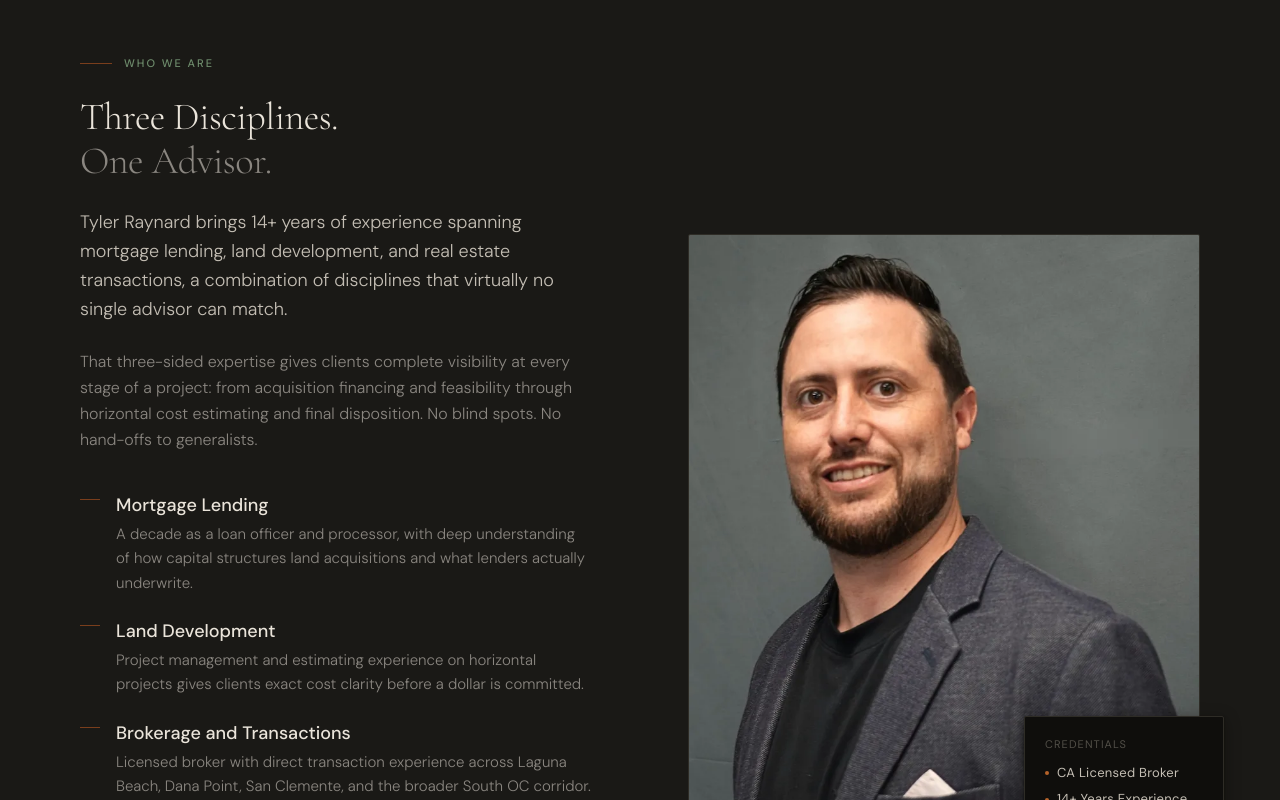
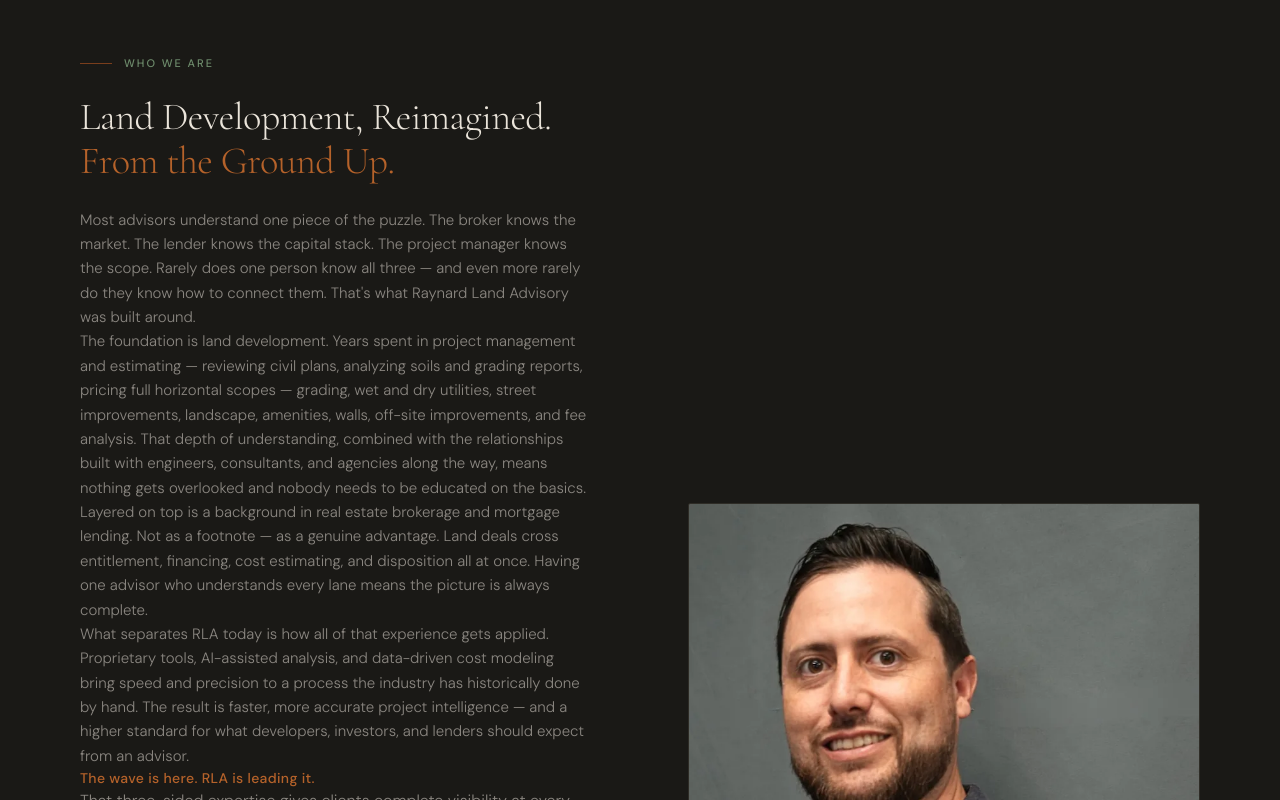
Before and after one commit to tyraynard/rla-website, a Next.js app: page / in a window 1280 px wide. Shown: the part 900-1700 px from the top of the page. Built offline with nearby package versions, Linux system fonts and the light colour scheme.

Commit message:
feat: about rewrite, service area update, fix stray p tag

```diff
--- a/src/components/sections/AboutSection.tsx
+++ b/src/components/sections/AboutSection.tsx
@@ -2,19 +2,18 @@
 
 const DIFFERENTIATORS = [
   {
-    title: "Mortgage Lending",
-    body: "A decade as a loan officer and processor, with deep understanding of how capital structures land acquisitions and what lenders actually underwrite.",
+    title: "Land Development",
+    body: "Project management and estimating across the full horizontal development scope — grading, wet and dry utilities, street improvements, landscape, amenities, walls, off-site improvements, and fee analysis. Complete scope clarity before a dollar is committed.",
   },
   {
-    title: "Land Development",
-    body: "Project management and estimating experience on horizontal projects gives clients exact cost clarity before a dollar is committed.",
+    title: "Technology & AI",
+    body: "Proprietary cost modeling and AI-assisted analysis built to deliver faster, more accurate project intelligence. A modern approach to a historically manual process.",
   },
   {
-    title: "Brokerage and Transactions",
-    body: "Licensed broker with direct transaction experience across Laguna Beach, Dana Point, San Clemente, and the broader South OC corridor.",
+    title: "Brokerage & Lending",
+    body: "Licensed California broker with a decade in mortgage lending. A complete understanding of how capital structures land acquisitions and what lenders actually underwrite.",
   },
-];
-
+] as const;
 const CREDENTIALS = [
   "CA Licensed Broker",
   "14+ Years Experience",
@@ -38,17 +37,45 @@
               id="about-heading"
               className="font-display font-light text-heading-xl text-rla-cream mb-6"
             >
-              Three Disciplines.
-              <br />
-              <span className="text-rla-stone">One Advisor.</span>
+              Land Development, Reimagined.{" "}
+              <span className="text-rla-sienna">From the Ground Up.</span>
             </h2>
 
-            <p className="text-body-lg text-rla-parchment font-body font-light leading-relaxed mb-6">
-              Tyler Raynard brings 14+ years of experience spanning mortgage
-              lending, land development, and real estate transactions, a
-              combination of disciplines that virtually no single advisor can
-              match.
-            </p>
+             <p className="text-body-sm font-body font-light text-rla-stone leading-relaxed">
+  Most advisors understand one piece of the puzzle. The broker knows the market.
+  The lender knows the capital stack. The project manager knows the scope. Rarely
+  does one person know all three — and even more rarely do they know how to connect
+  them. That&apos;s what Raynard Land Advisory was built around.
+</p>
+
+<p className="text-body-sm font-body font-light text-rla-stone leading-relaxed">
+  The foundation is land development. Years spent in project management and
+  estimating — reviewing civil plans, analyzing soils and grading reports, pricing
+  full horizontal scopes — grading, wet and dry utilities, street improvements,
+  landscape, amenities, walls, off-site improvements, and fee analysis. That depth
+  of understanding, combined with the relationships built with engineers, consultants,
+  and agencies along the way, means nothing gets overlooked and nobody needs to be
+  educated on the basics.
+</p>
+
+<p className="text-body-sm font-body font-light text-rla-stone leading-relaxed">
+  Layered on top is a background in real estate brokerage and mortgage lending. Not
+  as a footnote — as a genuine advantage. Land deals cross entitlement, financing,
+  cost estimating, and disposition all at once. Having one advisor who understands
+  every lane means the picture is always complete.
+</p>
+
+<p className="text-body-sm font-body font-light text-rla-stone leading-relaxed">
+  What separates RLA today is how all of that experience gets applied. Proprietary
+  tools, AI-assisted analysis, and data-driven cost modeling bring speed and precision
+  to a process the industry has historically done by hand. The result is faster, more
+  accurate project intelligence — and a higher standard for what developers, investors,
+  and lenders should expect from an advisor.
+</p>
+
+<p className="text-rla-sienna font-medium text-sm tracking-wide">
+  The wave is here. RLA is leading it.
+</p>
 
             <p className="text-body-md text-rla-stone font-body font-light leading-relaxed mb-10">
               That three-sided expertise gives clients complete visibility at
```
Also changed, not shown: src/app/why-feasibility-analysis-saves-developers-millions/page.tsx (added).
